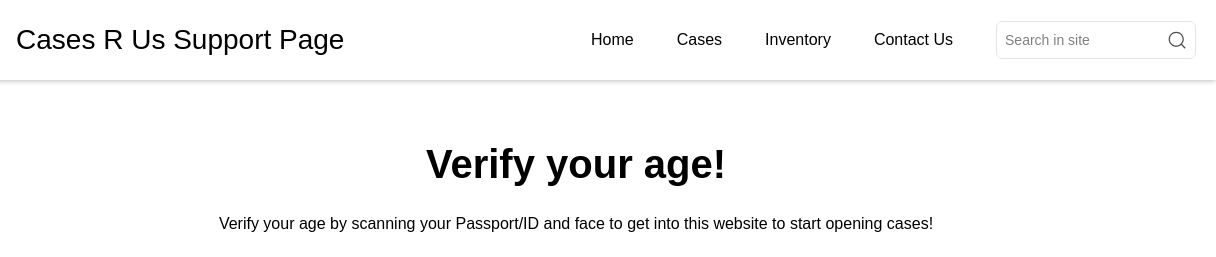
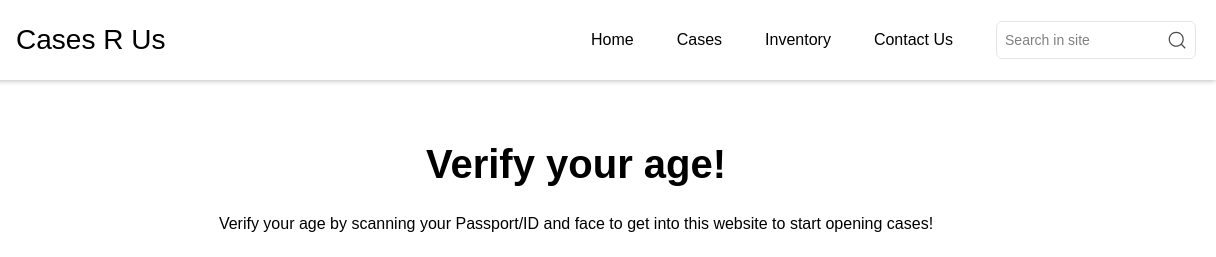
Before and after one commit to racas14/Cases-r-Us, a plain HTML site: page index.html in a window 1280 px wide. Shown: the top 257 px of the page, 64-1280 px from the left. Drawn offline with Linux system fonts and the light colour scheme.

Commit message:
Update index.html
Removed text from title

```diff
--- a/index.html
+++ b/index.html
@@ -399,7 +399,7 @@
     </div>
     <div class="top-bar2">
       <img class="figma3" src="figma2.svg" />
-      <div class="title">Cases R Us Support Page</div>
+      <div class="title">Cases R Us</div>
       <div class="navigation2">
         <div class="tab">Home</div>
         <div class="tab">Cases</div>
```
